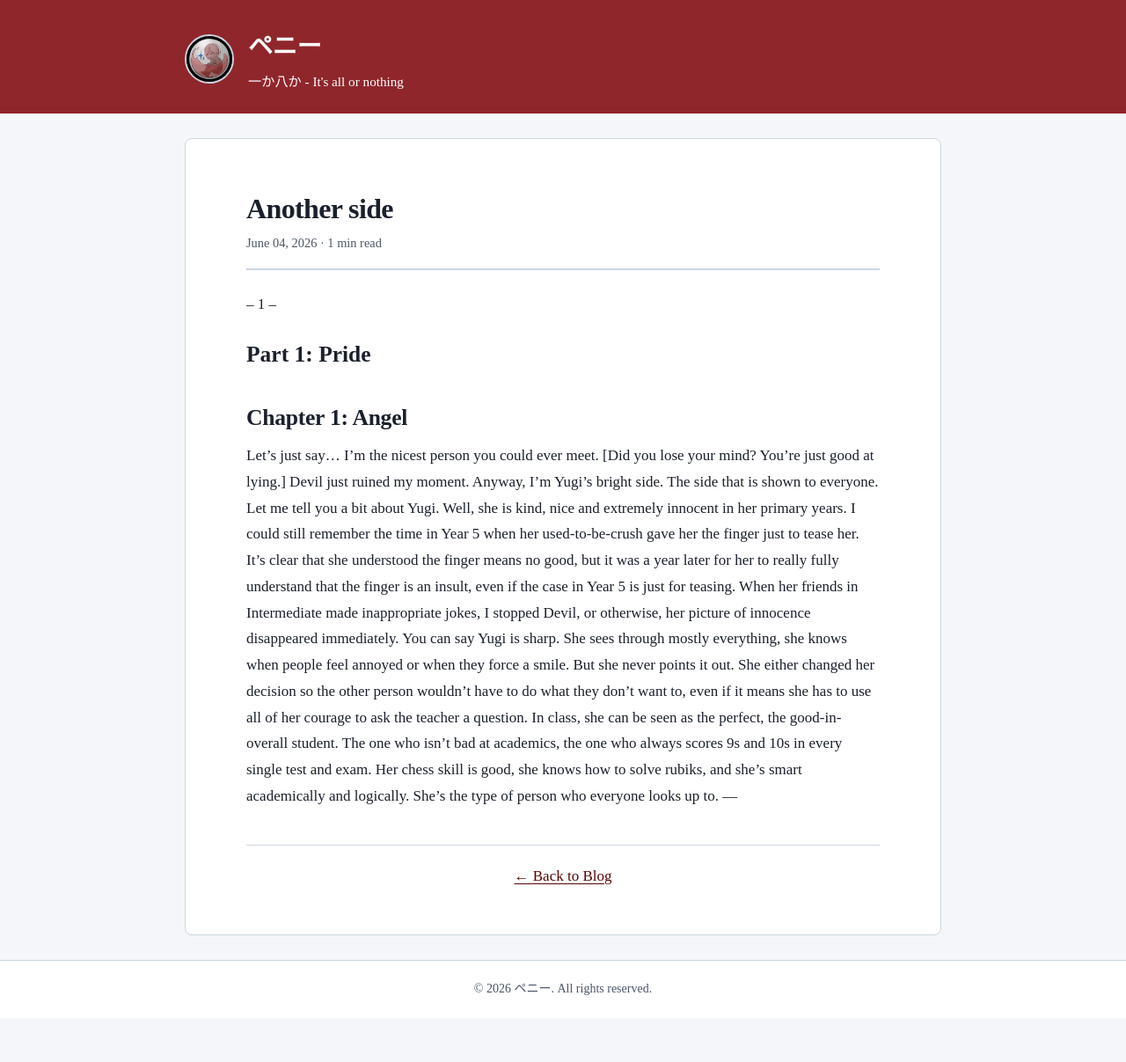
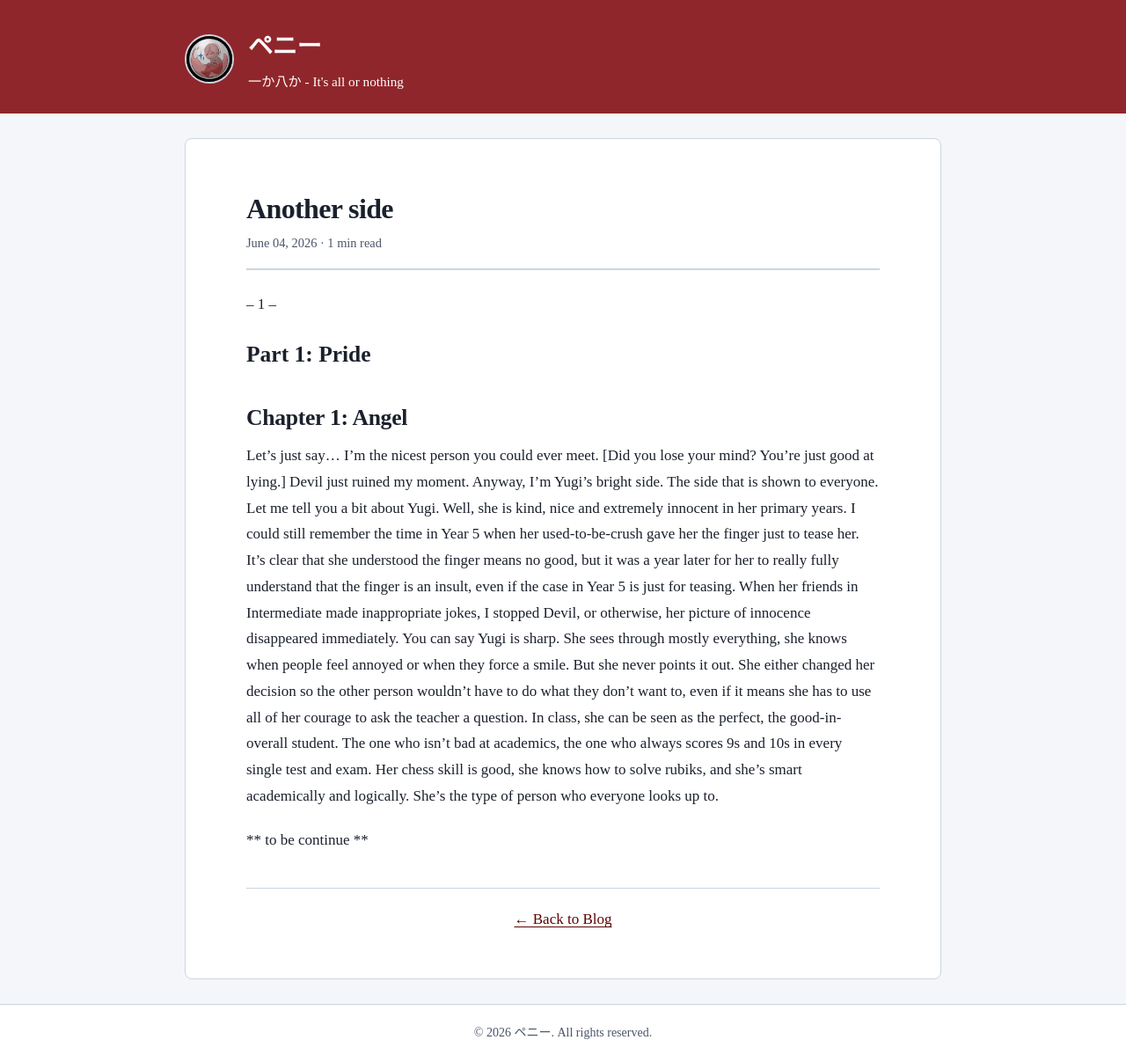
Before and after one commit to pennie26/pennie26.github.io, a Jekyll site: the page built from _posts/2026/05/31/2026-06-04-another_side_1.md, in a window 1280 px wide. Shown: the whole page at 88% size. Built offline with Jekyll 4.4.1, drawn with Linux system fonts in a browser that asks for light colours; before the commit the page ends 1157 px from its top, so only the background shows below that.

Commit message:
Update 2026-06-04-another_side_1.md

```diff
--- a/_posts/2026/05/31/2026-06-04-another_side_1.md
+++ b/_posts/2026/05/31/2026-06-04-another_side_1.md
@@ -9,14 +9,13 @@ categories: []
 
 -- 1 --
 <!--more-->
-
 # Part 1: Pride
 ## Chapter 1: Angel
-
   Let’s just say… I’m the nicest person you could ever meet.
   [Did you lose your mind? You’re just good at lying.]
   Devil just ruined my moment. Anyway, I’m Yugi’s bright side. The side that is shown to everyone. Let me tell you a bit about Yugi. Well, she is kind, nice and extremely innocent in her primary years. I could still remember the time in Year 5 when her used-to-be-crush gave her the finger just to tease her. It’s clear that she understood the finger means no good, but it was a year later  for her to really fully understand that the finger is an insult, even if the case in Year 5 is just for teasing.
   When her friends in Intermediate made inappropriate jokes, I stopped Devil, or otherwise, her picture of innocence disappeared immediately.
   You can say Yugi is sharp. She sees through mostly everything, she knows when people feel annoyed or when they force a smile. But she never points it out. She either changed her decision so the other person wouldn’t have to do what they don’t want to, even if it means she has to use all of her courage to ask the teacher a question.
   In class, she can be seen as the perfect, the good-in-overall student. The one who isn’t bad at academics, the one who always scores 9s and 10s in every single test and exam. Her chess skill is good, she knows how to solve rubiks, and she’s smart academically and logically. She’s the type of person who everyone looks up to.
----
+
+  ** to be continue **
```
